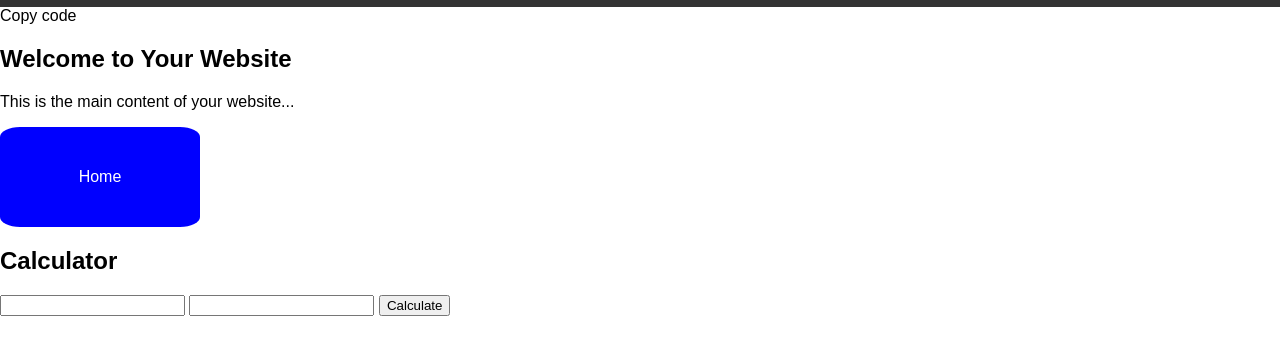
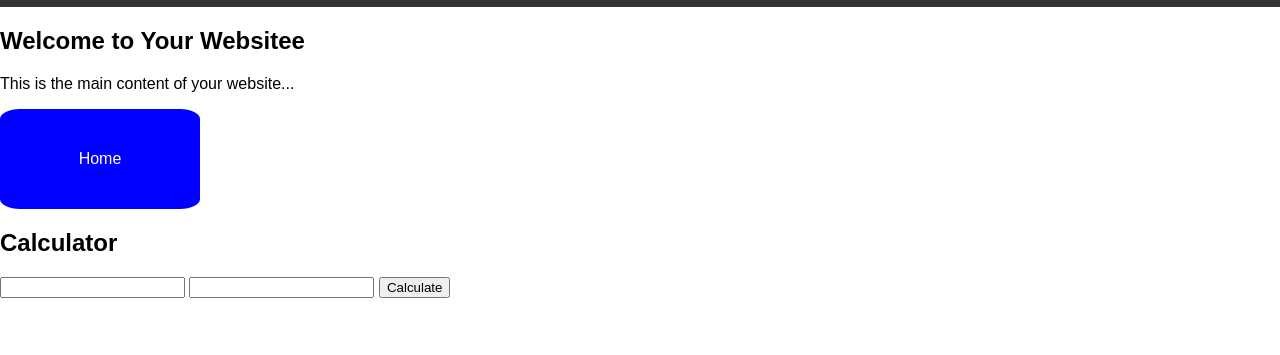
Before and after one commit to jeffinjk/Dash, a plain HTML site: page dashtest.html in a window 1280 px wide. Shown: the part 113-468 px from the top of the page. Drawn offline with Linux system fonts and the light colour scheme.

Commit message:
modified

```diff
--- a/dashtest.html
+++ b/dashtest.html
@@ -1,7 +1,7 @@
 <!DOCTYPE html> <html lang="en"> <head> <meta charset="UTF-8"> <meta name="viewport" content="width=device-width, initial-scale=1.0"> <title>Dash</title> <style> /* CSS styles for the dashboard */ body { font-family: Arial, sans-serif; margin: 0; padding: 0; } #dashboard { background-color: #333; color: white; padding: 10px; display: flex; justify-content: space-between; align-items: center; } #dashboard ul { list-style-type: none; margin: 0; padding: 0; display: flex; } #dashboard ul li { margin-right: 20px; } #dashboard ul li:last-child { margin-right: 0; } .oval { width: 200px; height: 100px; background-color: blue; border-radius: 10%; color: white; display: flex; justify-content: center; align-items: center; transition: background-color 1s; text-decoration: none; } .oval:hover { background-color: red; } </style> </head> <body> <div id="dashboard"> <div> <img src="branding white transparent.png" style ="height: 50px; width: auto;"> </div> <nav> <ul> <li><a class="oval" href="dashboard.html">Dashboard</a></li> <li><a class="oval" href="profile.html">Profile</a></li> <li><a class="oval" href="settings.html">Settings</a></li> <li><a class="oval" href="logout.html">Logout</a></li> </ul> </nav> <div> <span>Welcome, John Doe</span> <span>Notifications: 3</span> </div> </div>
-  Copy code
+
   <!-- Your website content goes here -->
-  <h2>Welcome to Your Website</h2>
+  <h2>Welcome to Your Websitee</h2>
   <p>This is the main content of your website...</p>
   <div class="oval" id="homeButton" onclick="redirectToNewPage()">Home</div>
   <h2>Calculator</h2>
```
